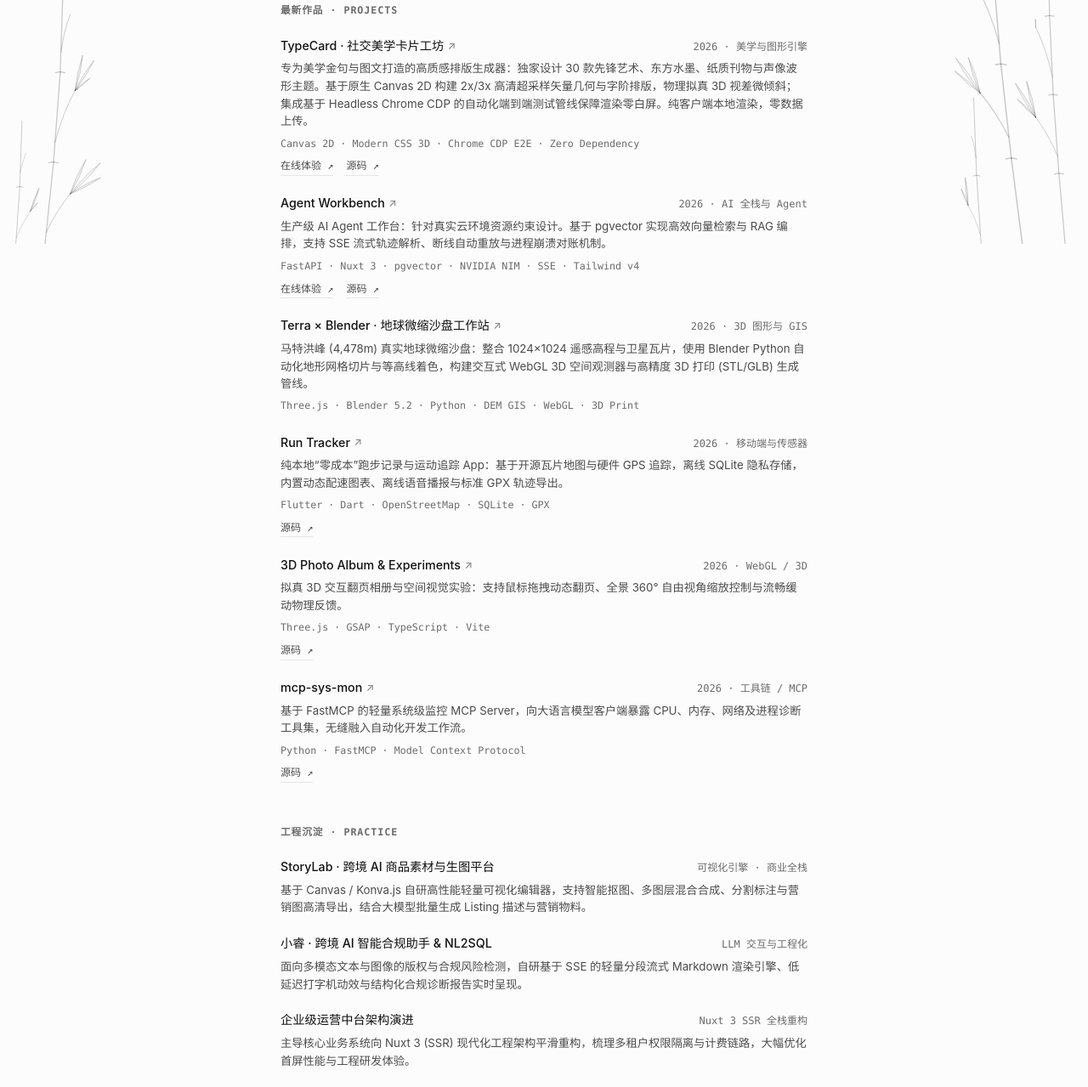
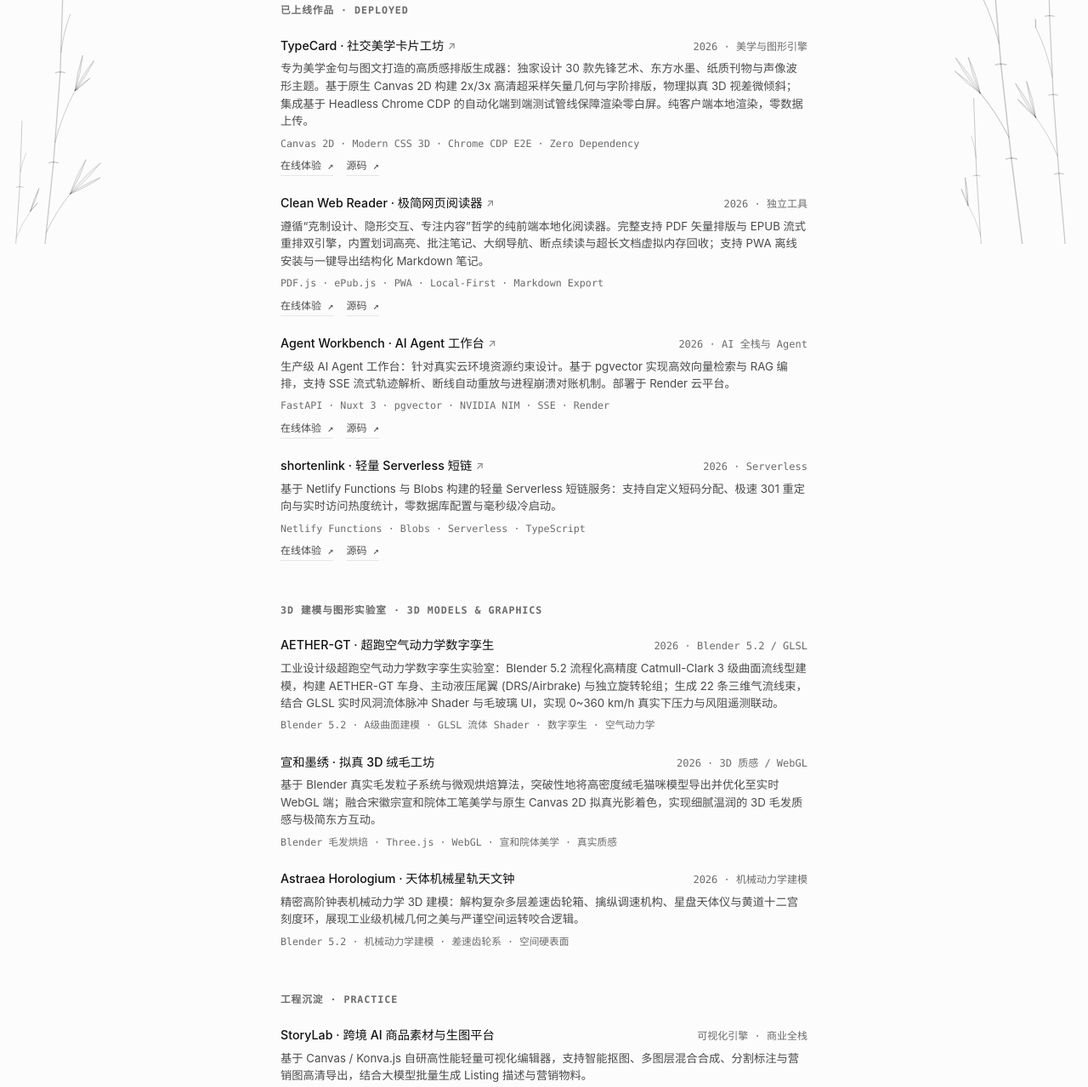
Before and after one commit to JIAFENG123/JIAFENG123.github.io, a plain HTML site: page index.html in a window 1280 px wide. Shown: the part 513-1792 px from the top of the page at 85% size. Drawn offline with Linux system fonts and the light colour scheme.

Commit message:
feat: showcase deployed products and advanced 3D models, clean up demo projects

```diff
--- a/index.html
+++ b/index.html
@@ -402,17 +402,17 @@
       <div class="now-box">
         <p>
           <span class="status-dot"></span>
-          刚刚上线 <strong>TypeCard</strong>（社交美学卡片工坊，30 款先锋/东方水墨排版引擎与 CDP 自动化渲染测试管线）；持续推进 <strong>Agent Workbench</strong> 的生产级落地（pgvector 向量编排、SSE 流式重连与崩溃对账架构），并探索真实地理遥感高程与 3D 微缩沙盘生成工作流。
+          已部署上线 <strong>TypeCard</strong>（社交美学卡片工坊）与 <strong>Clean Web Reader</strong>（极简网页端 PDF/EPUB 阅读器）；深度推进 <strong>Blender 5.2 流程化 3D 建模与毛发/流体着色器管线</strong>（超跑风洞、宣和拟真绒毛），并持续迭代 <strong>Agent Workbench</strong> 生产级云端架构。
         </p>
       </div>
     </section>
 
-    <!-- 最新核心项目 / Latest Projects（基于最新代码仓库） -->
+    <!-- 已部署上线产品 / Deployed Products -->
     <section>
-      <h2 class="section-title">最新作品 · Projects</h2>
+      <h2 class="section-title">已上线作品 · Deployed</h2>
       <ul class="item-list">
 
-        <!-- TypeCard (置顶高光项目) -->
+        <!-- TypeCard -->
         <li class="item">
           <div class="item-header">
             <a href="https://jiafeng123.github.io/typecard/" target="_blank" rel="noopener noreferrer" class="item-title">
@@ -428,77 +428,90 @@
           </p>
         </li>
 
+        <!-- Clean Web Reader -->
+        <li class="item">
+          <div class="item-header">
+            <a href="https://jiafeng123.github.io/clean-pdf-reader/" target="_blank" rel="noopener noreferrer" class="item-title">
+              Clean Web Reader · 极简网页阅读器 <span class="arrow">↗</span>
+            </a>
+            <span class="item-meta">2026 · 独立工具</span>
+          </div>
+          <p class="item-desc">遵循“克制设计、隐形交互、专注内容”哲学的纯前端本地化阅读器。完整支持 PDF 矢量排版与 EPUB 流式重排双引擎，内置划词高亮、批注笔记、大纲导航、断点续读与超长文档虚拟内存回收；支持 PWA 离线安装与一键导出结构化 Markdown 笔记。</p>
+          <p class="item-tags">PDF.js · ePub.js · PWA · Local-First · Markdown Export</p>
+          <p class="item-links">
+            <a href="https://jiafeng123.github.io/clean-pdf-reader/" target="_blank" rel="noopener noreferrer">在线体验 ↗</a>
+            <a href="https://github.com/JIAFENG123/clean-pdf-reader" target="_blank" rel="noopener noreferrer">源码 ↗</a>
+          </p>
+        </li>
+
         <!-- Agent Workbench -->
         <li class="item">
           <div class="item-header">
-            <a href="https://github.com/JIAFENG123/agent-workbench" target="_blank" rel="noopener noreferrer" class="item-title">
-              Agent Workbench <span class="arrow">↗</span>
+            <a href="https://agent-workbench-web-yvz3.onrender.com" target="_blank" rel="noopener noreferrer" class="item-title">
+              Agent Workbench · AI Agent 工作台 <span class="arrow">↗</span>
             </a>
             <span class="item-meta">2026 · AI 全栈与 Agent</span>
           </div>
-          <p class="item-desc">生产级 AI Agent 工作台：针对真实云环境资源约束设计。基于 pgvector 实现高效向量检索与 RAG 编排，支持 SSE 流式轨迹解析、断线自动重放与进程崩溃对账机制。</p>
-          <p class="item-tags">FastAPI · Nuxt 3 · pgvector · NVIDIA NIM · SSE · Tailwind v4</p>
+          <p class="item-desc">生产级 AI Agent 工作台：针对真实云环境资源约束设计。基于 pgvector 实现高效向量检索与 RAG 编排，支持 SSE 流式轨迹解析、断线自动重放与进程崩溃对账机制。部署于 Render 云平台。</p>
+          <p class="item-tags">FastAPI · Nuxt 3 · pgvector · NVIDIA NIM · SSE · Render</p>
           <p class="item-links">
             <a href="https://agent-workbench-web-yvz3.onrender.com" target="_blank" rel="noopener noreferrer">在线体验 ↗</a>
             <a href="https://github.com/JIAFENG123/agent-workbench" target="_blank" rel="noopener noreferrer">源码 ↗</a>
           </p>
         </li>
 
-        <!-- Terra x Blender 3D Diorama -->
+        <!-- shortenlink -->
         <li class="item">
           <div class="item-header">
-            <a href="https://github.com/JIAFENG123" target="_blank" rel="noopener noreferrer" class="item-title">
-              Terra × Blender · 地球微缩沙盘工作站 <span class="arrow">↗</span>
+            <a href="https://magical-boba-a45454.netlify.app/" target="_blank" rel="noopener noreferrer" class="item-title">
+              shortenlink · 轻量 Serverless 短链 <span class="arrow">↗</span>
             </a>
-            <span class="item-meta">2026 · 3D 图形与 GIS</span>
+            <span class="item-meta">2026 · Serverless</span>
           </div>
-          <p class="item-desc">马特洪峰 (4,478m) 真实地球微缩沙盘：整合 1024×1024 遥感高程与卫星瓦片，使用 Blender Python 自动化地形网格切片与等高线着色，构建交互式 WebGL 3D 空间观测器与高精度 3D 打印 (STL/GLB) 生成管线。</p>
-          <p class="item-tags">Three.js · Blender 5.2 · Python · DEM GIS · WebGL · 3D Print</p>
+          <p class="item-desc">基于 Netlify Functions 与 Blobs 构建的轻量 Serverless 短链服务：支持自定义短码分配、极速 301 重定向与实时访问热度统计，零数据库配置与毫秒级冷启动。</p>
+          <p class="item-tags">Netlify Functions · Blobs · Serverless · TypeScript</p>
+          <p class="item-links">
+            <a href="https://magical-boba-a45454.netlify.app/" target="_blank" rel="noopener noreferrer">在线体验 ↗</a>
+            <a href="https://github.com/JIAFENG123/shortenlink" target="_blank" rel="noopener noreferrer">源码 ↗</a>
+          </p>
         </li>
 
-        <!-- Run Tracker -->
+      </ul>
+    </section>
+
+    <!-- 3D 建模与图形实验室 / 3D Models & Graphics -->
+    <section>
+      <h2 class="section-title">3D 建模与图形实验室 · 3D Models & Graphics</h2>
+      <ul class="item-list">
+
+        <!-- AETHER-GT -->
         <li class="item">
           <div class="item-header">
-            <a href="https://github.com/JIAFENG123/run_tracker" target="_blank" rel="noopener noreferrer" class="item-title">
-              Run Tracker <span class="arrow">↗</span>
-            </a>
-            <span class="item-meta">2026 · 移动端与传感器</span>
+            <span class="item-title">AETHER-GT · 超跑空气动力学数字孪生</span>
+            <span class="item-meta">2026 · Blender 5.2 / GLSL</span>
           </div>
-          <p class="item-desc">纯本地“零成本”跑步记录与运动追踪 App：基于开源瓦片地图与硬件 GPS 追踪，离线 SQLite 隐私存储，内置动态配速图表、离线语音播报与标准 GPX 轨迹导出。</p>
-          <p class="item-tags">Flutter · Dart · OpenStreetMap · SQLite · GPX</p>
-          <p class="item-links">
-            <a href="https://github.com/JIAFENG123/run_tracker" target="_blank" rel="noopener noreferrer">源码 ↗</a>
-          </p>
+          <p class="item-desc">工业设计级超跑空气动力学数字孪生实验室：Blender 5.2 流程化高精度 Catmull-Clark 3 级曲面流线型建模，构建 AETHER-GT 车身、主动液压尾翼 (DRS/Airbrake) 与独立旋转轮组；生成 22 条三维气流线束，结合 GLSL 实时风洞流体脉冲 Shader 与毛玻璃 UI，实现 0~360 km/h 真实下压力与风阻遥测联动。</p>
+          <p class="item-tags">Blender 5.2 · A级曲面建模 · GLSL 流体 Shader · 数字孪生 · 空气动力学</p>
         </li>
 
-        <!-- Realistic 3D Photo Album -->
+        <!-- 宣和墨绣 · 拟真 3D 绒毛工坊 -->
         <li class="item">
           <div class="item-header">
-            <a href="https://github.com/JIAFENG123/photo-album-3d" target="_blank" rel="noopener noreferrer" class="item-title">
-              3D Photo Album & Experiments <span class="arrow">↗</span>
-            </a>
-            <span class="item-meta">2026 · WebGL / 3D</span>
+            <span class="item-title">宣和墨绣 · 拟真 3D 绒毛工坊</span>
+            <span class="item-meta">2026 · 3D 质感 / WebGL</span>
           </div>
-          <p class="item-desc">拟真 3D 交互翻页相册与空间视觉实验：支持鼠标拖拽动态翻页、全景 360° 自由视角缩放控制与流畅缓动物理反馈。</p>
-          <p class="item-tags">Three.js · GSAP · TypeScript · Vite</p>
-          <p class="item-links">
-            <a href="https://github.com/JIAFENG123/photo-album-3d" target="_blank" rel="noopener noreferrer">源码 ↗</a>
-          </p>
+          <p class="item-desc">基于 Blender 真实毛发粒子系统与微观烘焙算法，突破性地将高密度绒毛猫咪模型导出并优化至实时 WebGL 端；融合宋徽宗宣和院体工笔美学与原生 Canvas 2D 拟真光影着色，实现细腻温润的 3D 毛发质感与极简东方互动。</p>
+          <p class="item-tags">Blender 毛发烘焙 · Three.js · WebGL · 宣和院体美学 · 真实质感</p>
         </li>
 
-        <!-- mcp-sys-mon -->
+        <!-- Astraea Horologium -->
         <li class="item">
           <div class="item-header">
-            <a href="https://github.com/JIAFENG123/mcp-sys-mon" target="_blank" rel="noopener noreferrer" class="item-title">
-              mcp-sys-mon <span class="arrow">↗</span>
-            </a>
-            <span class="item-meta">2026 · 工具链 / MCP</span>
+            <span class="item-title">Astraea Horologium · 天体机械星轨天文钟</span>
+            <span class="item-meta">2026 · 机械动力学建模</span>
           </div>
-          <p class="item-desc">基于 FastMCP 的轻量系统级监控 MCP Server，向大语言模型客户端暴露 CPU、内存、网络及进程诊断工具集，无缝融入自动化开发工作流。</p>
-          <p class="item-tags">Python · FastMCP · Model Context Protocol</p>
-          <p class="item-links">
-            <a href="https://github.com/JIAFENG123/mcp-sys-mon" target="_blank" rel="noopener noreferrer">源码 ↗</a>
-          </p>
+          <p class="item-desc">精密高阶钟表机械动力学 3D 建模：解构复杂多层差速齿轮箱、擒纵调速机构、星盘天体仪与黄道十二宫刻度环，展现工业级机械几何之美与严谨空间运转咬合逻辑。</p>
+          <p class="item-tags">Blender 5.2 · 机械动力学建模 · 差速齿轮系 · 空间硬表面</p>
         </li>
 
       </ul>
@@ -553,8 +566,8 @@
           <span class="stack-items">Nuxt 3, Vue 3, React, TypeScript, TailwindCSS, Flutter (Dart)</span>
         </div>
         <div class="stack-category">
-          <span class="stack-label">Graphics & Creative</span>
-          <span class="stack-items">Native Canvas 2D, Three.js, WebGL, GSAP, Blender 5.2, Konva.js</span>
+          <span class="stack-label">3D & Graphics</span>
+          <span class="stack-items">Blender 5.2, Native Canvas 2D, Three.js, WebGL, GLSL Shader, GSAP, Konva.js</span>
         </div>
       </div>
     </section>
@@ -568,6 +581,9 @@
         </li>
         <li class="link-item">
           <a href="https://jiafeng123.github.io/typecard/" target="_blank" rel="noopener noreferrer">TypeCard 工坊</a>
+        </li>
+        <li class="link-item">
+          <a href="https://jiafeng123.github.io/clean-pdf-reader/" target="_blank" rel="noopener noreferrer">Clean Reader 阅读器</a>
         </li>
         <li class="link-item">
           <a href="mailto:xgg1232021@163.com">Email · xgg1232021@163.com</a>
```
Also changed, not shown: 1 other file.
